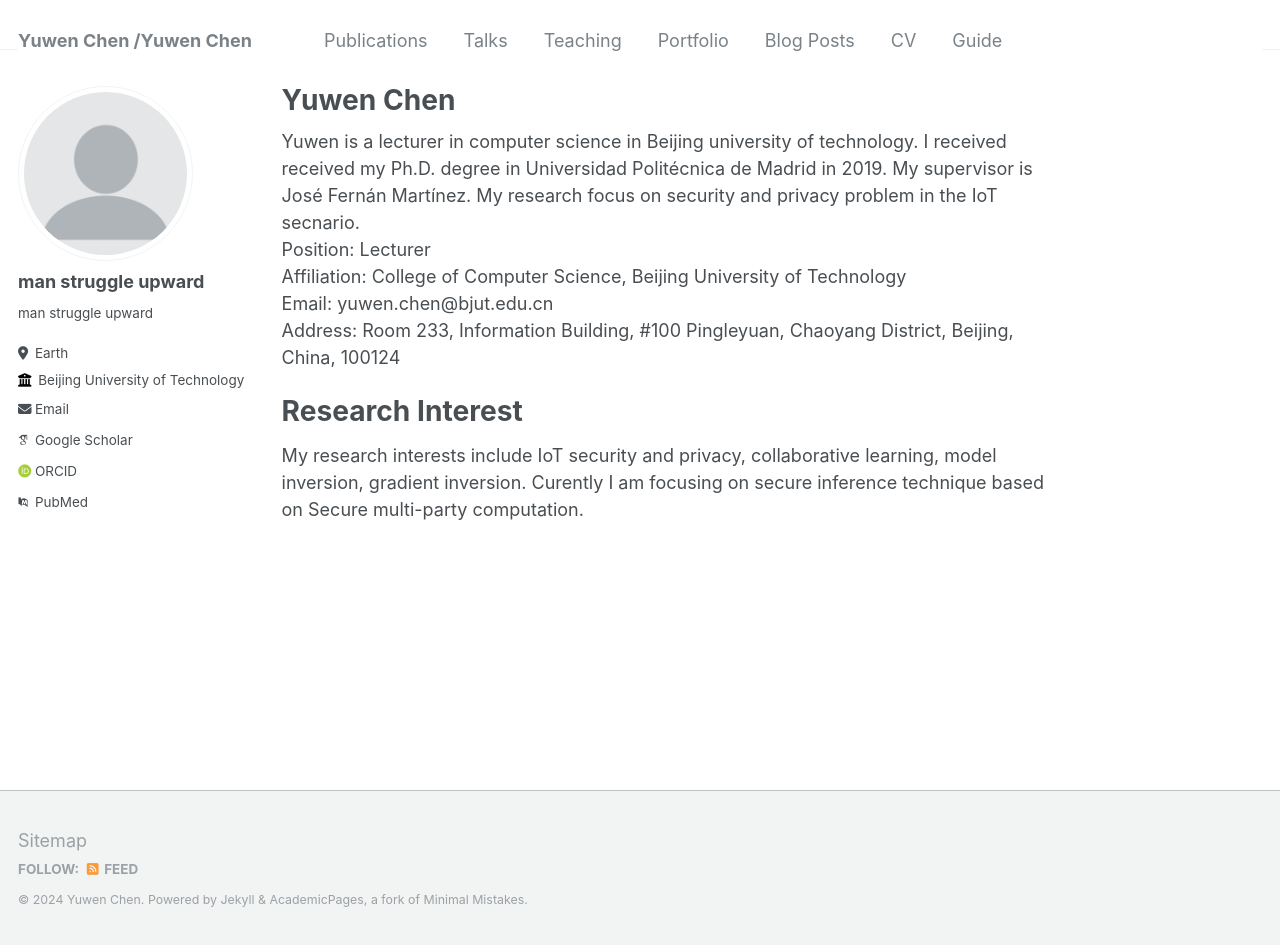
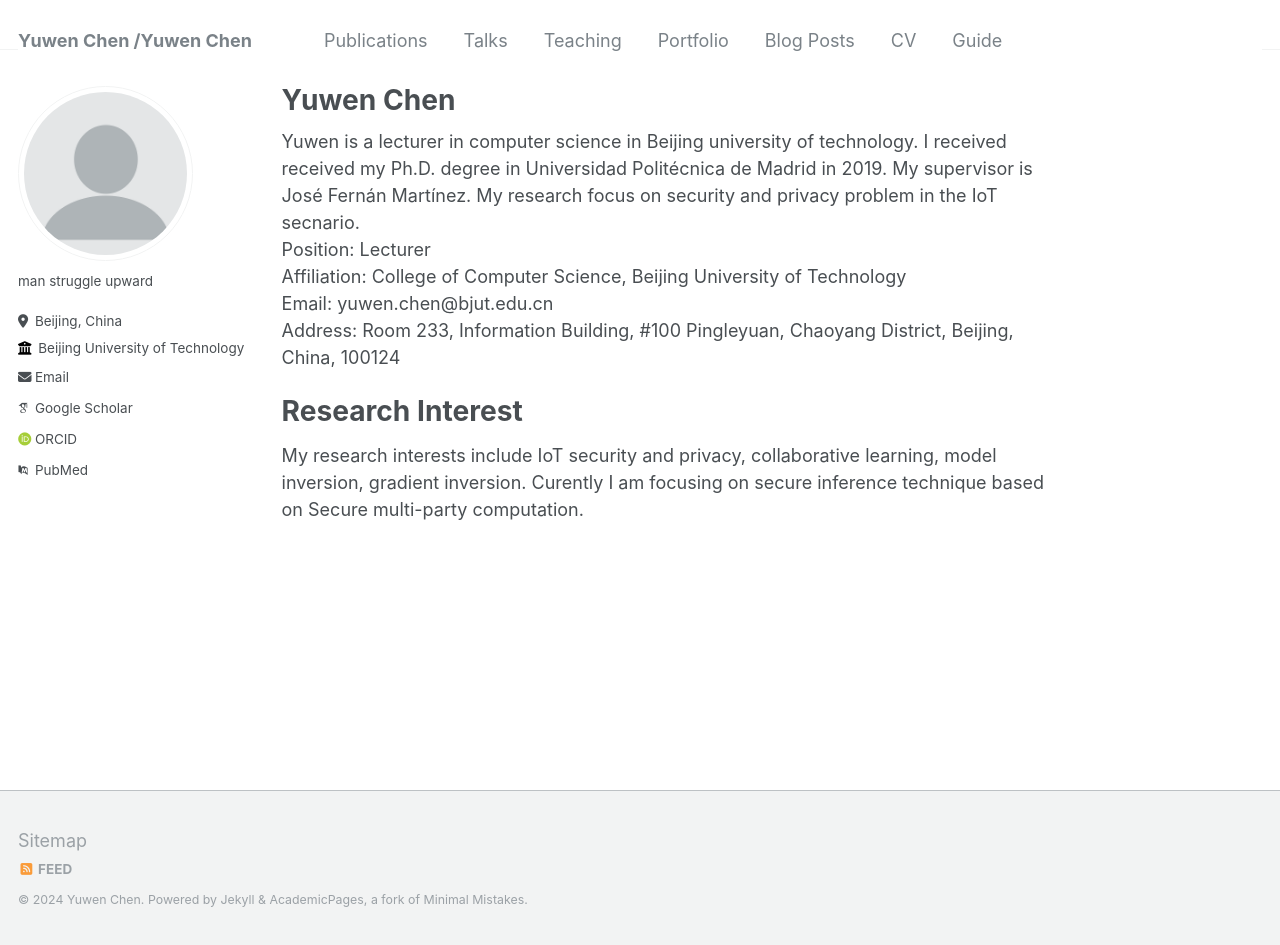
Before and after one commit to SevenBruce/sevenbruce.github.io, a Jekyll site: the page built from _pages/about.md, in a window 1280 px wide and 945 px high. Built offline with Jekyll 4.4.1, drawn with Linux system fonts in a browser that asks for light colours; some web fonts are replaced.

Commit message:
Update _config.yml

```diff
--- a/_config.yml
+++ b/_config.yml
@@ -7,7 +7,7 @@
 # server process.
 
 # Basic Site Settings
-locale                   : "en-US"
+# locale                   : "en-US"
 title                    : "Yuwen Chen /Yuwen Chen"
 title_separator          : "-"
 name                     : &name "Yuwen Chen"
@@ -22,12 +22,11 @@ repository               : "SevenBruce/sevenbruce.github.io"
 author:
   # Biographic information
   avatar           : "profile.png"
-  name             : "man struggle upward"
-  pronouns         : # example: "she/her"
+  # name             : "man struggle upward"
   bio              : "man struggle upward"
-  location         : "Earth"
+  location         : "Beijing, China"
   employer         : "Beijing University of Technology"
-  uri              : # URL
+  # uri              : # URL
   email            : "yuwen.chen@bjut.edu.cn"
 
   # Academic websites
```
